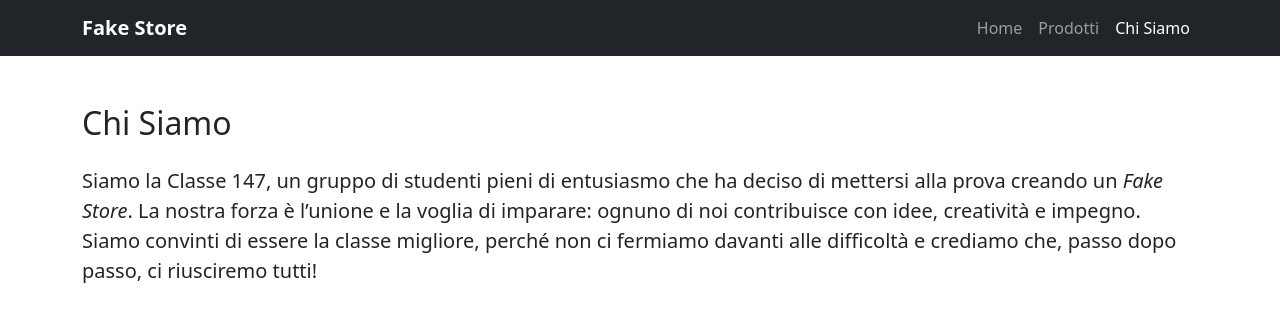
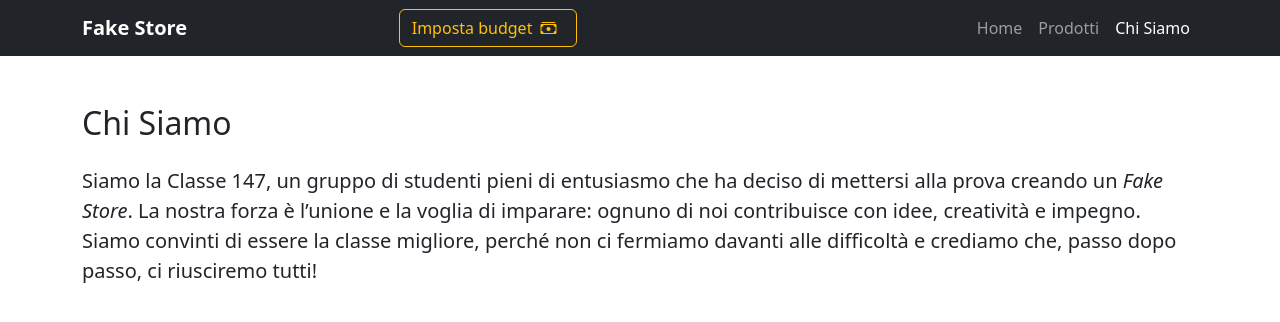
Before and after one commit to dpalexandru/react-context-api, a React (Vite) app: page /chisiamo in a window 1280 px wide. Shown: the top 322 px of the page. Built offline with nearby package versions, Linux system fonts and the light colour scheme.

Commit message:
feat: add a static button for budget

```diff
--- a/src/components/NavBar.jsx
+++ b/src/components/NavBar.jsx
@@ -8,6 +8,15 @@ const Navbar = () => {
         <NavLink className="navbar-brand fw-bold" to="/">
           Fake Store
         </NavLink>
+
+        {/* Bottone modalità budget */}
+        <div className="mx-auto">
+          <button className="btn btn-outline-warning">
+            Imposta budget
+            <i className="bi bi-cash-stack m-2"></i>
+          </button>
+        </div>
+
         <ul className="navbar-nav ms-auto  ">
           <li className="nav-item ">
             <NavLink className="nav-link" to="/">
```
